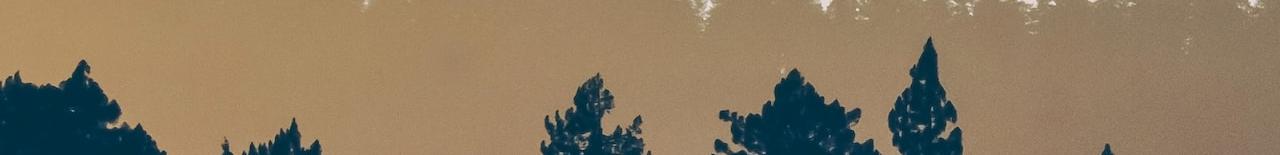
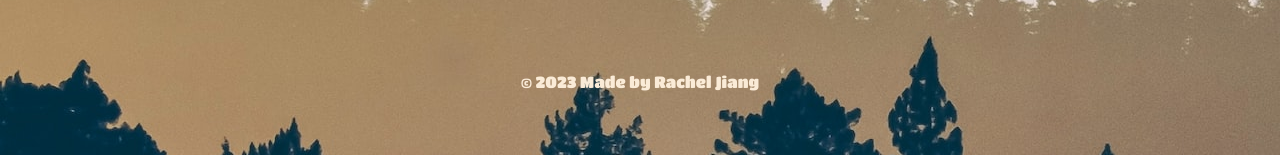
Before and after one commit to rachjiang/Task-Tracker, a React (Create React App) app in the folder client/: page / in a window 1280 px wide. Shown: the part 645-800 px from the top of the page. Built offline with nearby package versions, Linux system fonts and the light colour scheme; no server answers.

Commit message:
updated title and favicon, added footer tag

```diff
--- a/client/public/index.html
+++ b/client/public/index.html
@@ -23,7 +23,7 @@
       work correctly both with client-side routing and a non-root public URL.
       Learn how to configure a non-root public URL by running `npm run build`.
     -->
-    <title>React App</title>
+    <title>Task Tracker</title>
   </head>
   <body>
     <noscript>You need to enable JavaScript to run this app.</noscript>
--- a/client/src/App.css
+++ b/client/src/App.css
@@ -10,6 +10,10 @@
   min-height: 100vh;
 }
 
+.App footer {
+  color:antiquewhite;
+}
+
 .container {
   max-width: 100%;
   font-family: 'Quicksand', sans-serif;
--- a/client/src/App.js
+++ b/client/src/App.js
@@ -16,6 +16,7 @@ function App() {
             <Route path="/" element={<ListTodos />} />
             <Route exact path="/todos/:id" element={<SingleTodo />} />
           </Routes>
+          <footer className="pb-5">© 2023 Made by Rachel Jiang</footer>
         </div>
       </Fragment>
     </Router>
```
Also changed, not shown: 1 other file (tests, documents, lock files or other folders).
